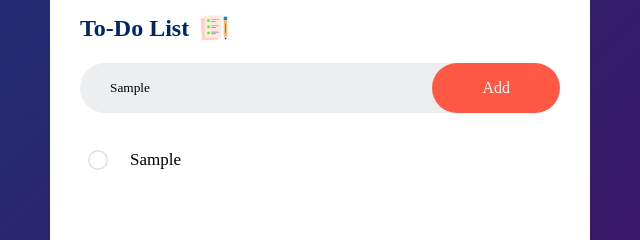
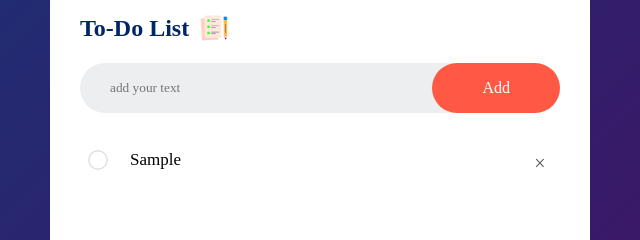
Before and after one commit to aklema094/TO-DO-LIST, a plain HTML site: page index.html in a window 1280 px wide. Both pictures are taken after typing "Sample" into the empty fields and a click on the button "Add". Shown: the part 137-377 px from the top of the page, 320-960 px from the left. Drawn offline with Linux system fonts and the light colour scheme.

Commit message:
added deleted item from task list

```diff
--- a/app.js
+++ b/app.js
@@ -12,5 +12,9 @@ function addTask(){
         let li = document.createElement("li");
         li.innerHTML = inputBox.value;
         listContainer.appendChild(li);
+        let span = document.createElement("span");
+        span.innerHTML = "\u00d7";
+        li.appendChild(span);
     }
+    inputBox.value = "";
 }
--- a/style.css
+++ b/style.css
@@ -81,3 +81,18 @@ ul li::before{
 .checked::before{
     background-image: url(images/checked.png);
 }
+ul li span{
+    position: absolute;
+    right: 0;
+    top: 5px;
+    width: 40px;
+    height: 40px;
+    font-size: 20px;
+    color: #555;
+    line-height: 40px;
+    text-align: center;
+    border-radius: 50%;
+}
+ul li span:hover{
+    background: #edeef0;
+}
```
